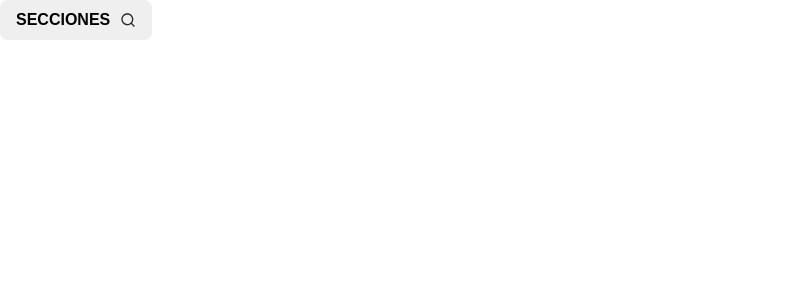
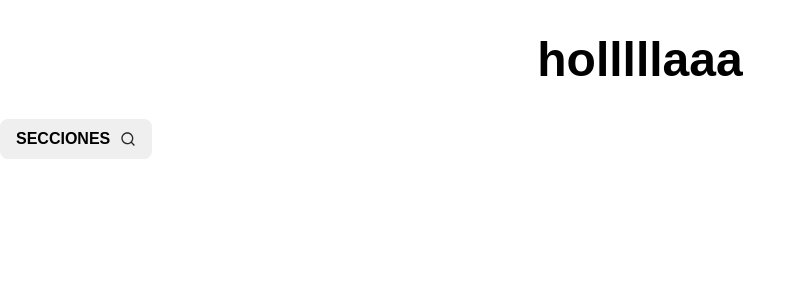
Before and after one commit to adivianahd/la-nacion, a React (Create React App) app: page / in a window 1280 px wide. Shown: the top 300 px of the page, without its empty margins (0-806 px from the left). Built offline with nearby package versions, Linux system fonts and the light colour scheme.

Commit message:
WIP typography component

```diff
--- a/public/index.html
+++ b/public/index.html
@@ -9,7 +9,7 @@
       name="description"
       content="Web site created using create-react-app"
     />
-    <link rel="apple-touch-icon" href="%PUBLIC_URL%/logo192.png" />
+    <link rel="apple-touch-icon" href="%PUBLIC_URL%/favicon.ico" />
     <!--
       manifest.json provides metadata used when your web app is installed on a
       user's mobile device or desktop. See https://developers.google.com/web/fundamentals/web-app-manifest/
--- a/src/App.js
+++ b/src/App.js
@@ -1,10 +1,12 @@
 import GeneralButton from "./components/atoms/Button/GeneralButton";
 import { ReactComponent as MenuIcon } from "./components/atoms/Icons/search.svg";
+import Typography from "./components/atoms/Typography/Typography";
 import "./theme/theme.scss";
 
 function App() {
   return (
     <div>
+      <Typography />
       <GeneralButton Icon={MenuIcon} title="Secciones" />
     </div>
   );
--- /dev/null
+++ b/src/components/atoms/Typography/Typography.jsx
@@ -0,0 +1,11 @@
+import "./styles.scss";
+
+const Typography = () => {
+  return (
+    <div className="typography">
+      <h1>holllllaaa</h1>
+    </div>
+  );
+};
+
+export default Typography;
--- /dev/null
+++ b/src/components/atoms/Typography/styles.scss
@@ -0,0 +1,9 @@
+@import "../../../theme/theme";
+
+.typography {
+  display: flex;
+  align-items: center;
+  justify-content: center;
+  font-size: 600;
+  font-weight: 700;
+}
```
